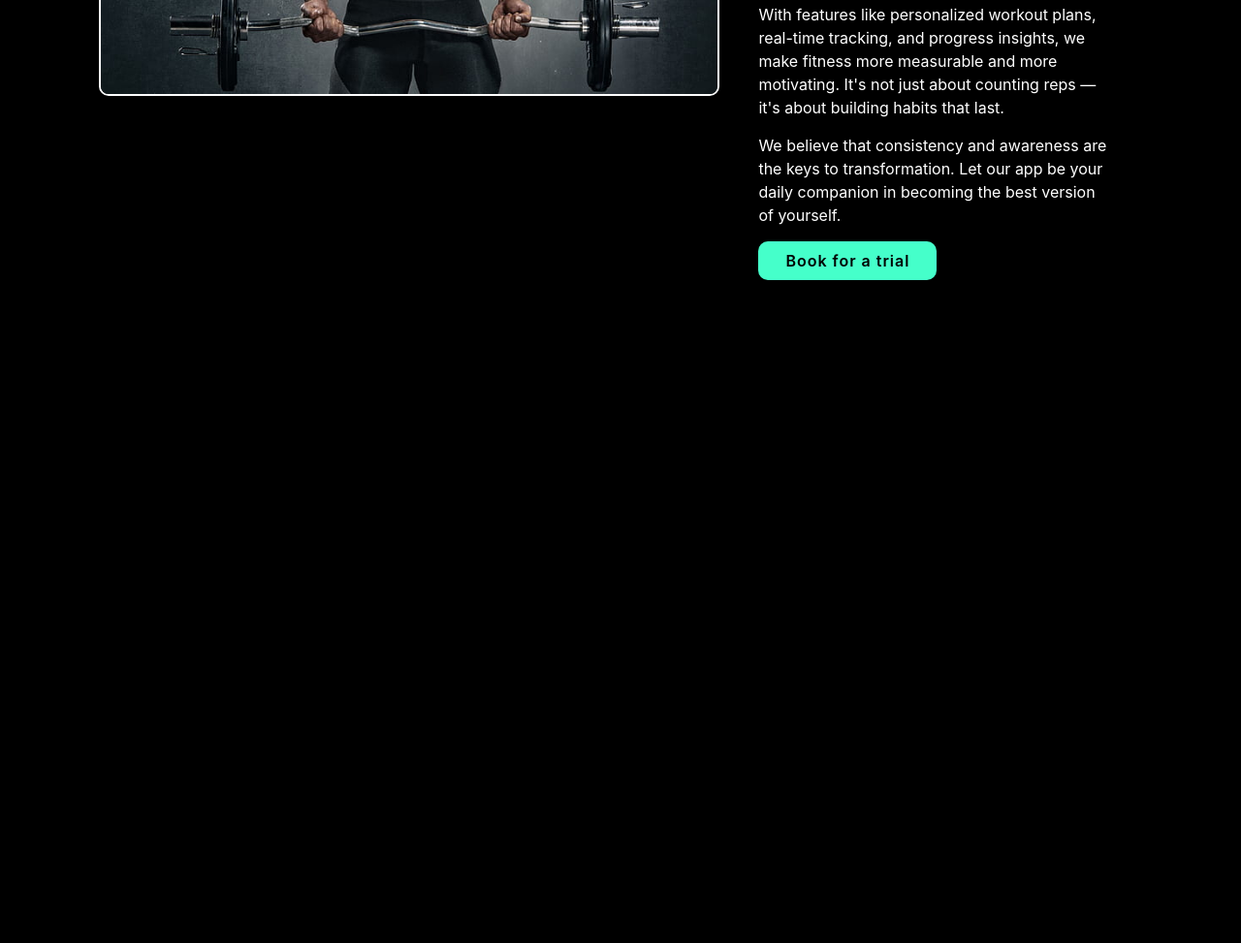
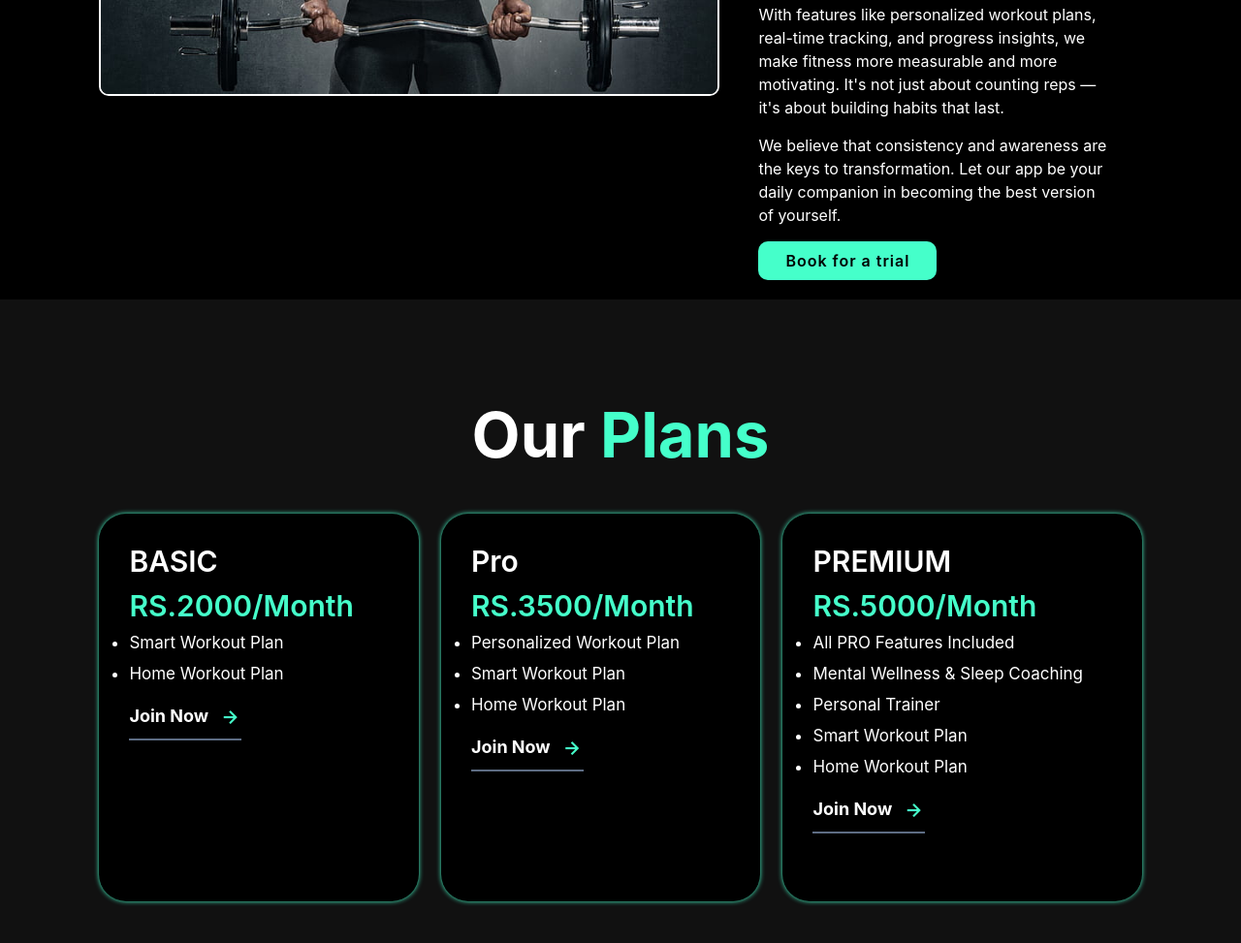
Before and after one commit to arshitbhardwaj/Fitness-Tracker, a plain HTML site: page index.html in a window 1280 px wide. Shown: the part 2674-3647 px from the top of the page at 97% size. Before the commit the page ends 2983 px from the top, so only its background shows below. Drawn offline with nearby package versions, Linux system fonts and the light colour scheme.

Commit message:
workout plan

```diff
--- a/index.html
+++ b/index.html
@@ -4,6 +4,7 @@
     <meta charset="UTF-8">
     <meta name="viewport" content="width=device-width, initial-scale=1.0">
     <link rel="stylesheet" href="https://cdnjs.cloudflare.com/ajax/libs/font-awesome/6.4.0/css/all.min.css">
+    <link href='https://unpkg.com/boxicons@2.1.4/css/boxicons.min.css' rel='stylesheet'>
     <link rel="stylesheet" href="style.css">
     <title>Fitness World</title>
 </head>
@@ -18,7 +19,7 @@
         <ul class="navbar">
             <li><a href="#home">Home</a></li>
             <li><a href="#services">Services</a></li>
-            <li><a href="#About us">About Us</a></li>
+            <li><a href="#about">About Us</a></li>
             <li><a href="#Workout plans">Workout Plans</a></li>
             <li><a href="#review">Review</a></li>
         </ul>
@@ -117,6 +118,55 @@
 
     </section>
 
+    <!--workout plans section code-->
+    <section class="plans" id="plans">
+        <h2 class="heading">Our <span>Plans</span></h2>
+
+        <div class="plans-content">
+            <div class="box">
+                <h3>BASIC</h3>
+                <h3><span>RS.2000/Month</span></h3>
+                <ul>
+                    <li>Smart Workout Plan</li>
+                    <li>Home Workout Plan</li>
+                </ul>
+                <a href="#">
+                    Join Now
+                 <i class='bx bx-right-arrow-alt'></i>
+
+                </a>
+            </div>
+            <div class="box">
+                <h3>Pro</h3>
+                <h3><span>RS.3500/Month</span></h3>
+                <ul>
+                    <li>Personalized Workout Plan</li>
+                    <li>Smart Workout Plan</li>
+                    <li>Home Workout Plan</li>
+                </ul>
+                <a href="#">
+                    Join Now
+                    <i class='bx bx-right-arrow-alt'></i>
+                </a>
+            </div>
+            <div class="box">
+                <h3>PREMIUM</h3>
+                <h3><span>RS.5000/Month</span></h3>
+                <ul>
+                    <li>All PRO Features Included</li>
+                    <li>Mental Wellness & Sleep Coaching</li>
+                    <li>Personal Trainer</li>
+                    <li>Smart Workout Plan</li>
+                    <li>Home Workout Plan</li>
+                </ul>
+                <a href="#">
+                    Join Now
+                    <i class='bx bx-right-arrow-alt'></i>
+                </a>
+            </div>
+        </div>
+    </section>
+
 
 
 
--- a/style.css
+++ b/style.css
@@ -330,3 +330,68 @@ span{
     line-height: 2.4rem;
     margin-bottom: 1.5rem;
 }
+
+/*workout plans*/
+.plans{
+    background: var(--snd-bg-color);
+}
+
+.plans-content{
+    display: grid;
+    grid-template-columns: repeat(auto-fit, minmax(300px, auto));
+    align-items: center;
+    gap: 2.3rem;
+    margin-top: 4.2rem;
+}
+.box{
+    padding: 30px 30px 50px 30px;
+    height: 40rem;
+    background: var(--bg-color);
+    border-radius: 28px;
+    border: 1px solid transparent;
+    box-shadow: 0 0 5px var(--main-color);
+    transition: all 0.5s ease;
+    cursor: pointer;
+}
+
+.box h3{
+    font-size: 30px;
+    font-weight: 600;
+    margin-bottom: 10px;
+}
+
+.box h2{
+    font-size: 43px;
+    font-weight: 700;
+    margin-bottom: 20px;
+}
+.box ul li{
+    list-style: disc;
+    font-size: 1.7rem;
+    padding-bottom: 1.2rem;
+}
+
+.box a {
+    display: inline-block;
+    font-size: 1.8rem;
+    line-height: 1.6;
+    font-weight: 700;
+    padding: 0.8rem 0;
+    color: var(--text-color);
+    border-bottom: 2px solid #5d6c83;
+    transition: all 0.5s ease;
+}
+
+.box i{
+    vertical-align: middle;
+    font-size: 25px;
+    color: var(--main-color);
+    margin-left: 5px;
+}
+.box a:hover{
+    border-bottom: 2px solid var(--main-color);
+}
+.box:hover{
+    border: 1px solid var(--main-color);
+    transform: translateX(-5px) scale(1.03);
+}
```
